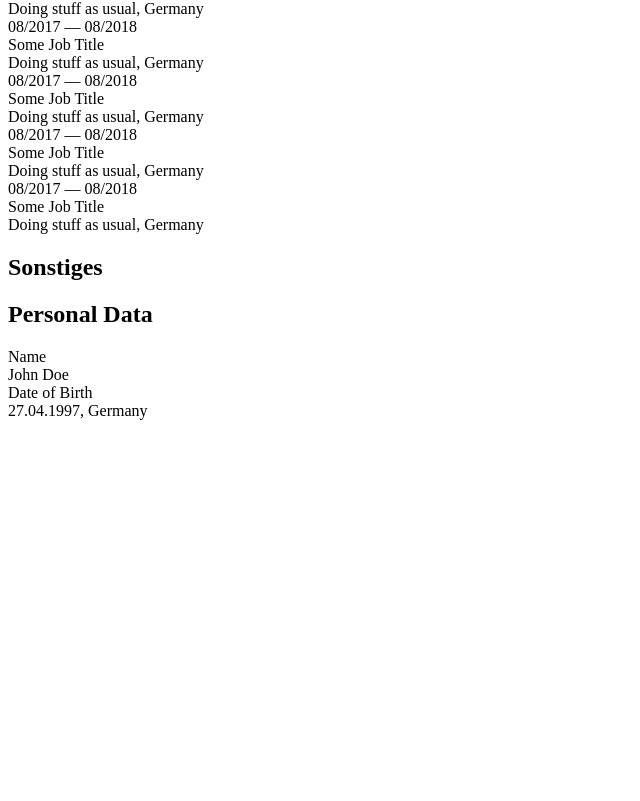
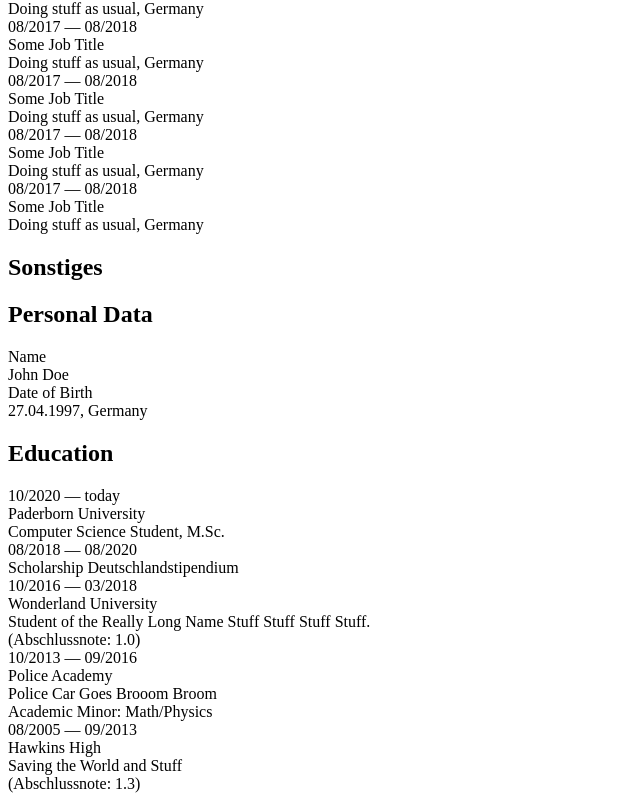
Before and after one commit to theovier/printable-multipage-cv, a Vue app: page / in a window 1280 px wide. Shown: the part 1211-2012 px from the top of the page, without its empty margins (0-640 px from the left). Before the commit the page ends 1639 px from the top, so only its background shows below. Built offline with nearby package versions, Linux system fonts and the light colour scheme; the HTML template or start-up script is replaced by a standard one.

Commit message:
add education section

```diff
--- /dev/null
+++ b/src/components/EducationSection.vue
@@ -0,0 +1,43 @@
+<template>
+	<div>
+		<section-header text="Education" />
+		<div class="space-y-8">
+			<entry
+				from="10/2020"
+				title="Paderborn University"
+				description="Computer Science Student, M.Sc."
+			/>
+			<entry
+				from="08/2018"
+				to="08/2020"
+				description="Scholarship Deutschlandstipendium"
+			/>
+			<entry
+				from="10/2016"
+				to="03/2018"
+				title="Wonderland University"
+				description="Student of the Really Long Name Stuff Stuff Stuff Stuff."
+				addition="(Abschlussnote: 1.0)"
+			/>
+			<entry
+				from="10/2013"
+				to="09/2016"
+				title="Police Academy"
+				description="Police Car Goes Brooom Broom"
+				addition="Academic Minor: Math/Physics"
+			/>
+			<entry
+				from="08/2005"
+				to="09/2013"
+				title="Hawkins High"
+				description="Saving the World and Stuff"
+				addition="(Abschlussnote: 1.3)"
+			/>
+		</div>
+	</div>
+</template>
+
+<script setup>
+import SectionHeader from "@/components/headers/SectionHeader.vue";
+import Entry from "@/components/history/HistoryEntry.vue";
+</script>
--- a/src/components/history/HistoryEntry.vue
+++ b/src/components/history/HistoryEntry.vue
@@ -8,6 +8,9 @@
 			<div class="">
 				{{ description }}
 			</div>
+			<div>
+				{{ addition }}
+			</div>
 		</div>
 	</div>
 </template>
@@ -15,8 +18,9 @@
 <script setup>
 defineProps({
 	from: { type: String, required: true },
-	to: { type: String, default: "heute" },
-	title: { type: String, default: "Globex Corporation" },
+	to: { type: String, default: "today" },
+	title: { type: String, default: "" },
 	description: { type: String, default: "" },
+	addition: { type: String, default: "" },
 });
 </script>
--- a/src/views/Playground.vue
+++ b/src/views/Playground.vue
@@ -6,7 +6,8 @@
 		<template #header>
 			<page-header headline="Sonstiges" />
 		</template>
-		<personal-section />
+		<personal />
+		<education />
 	</page>
 </template>
 
@@ -16,5 +17,6 @@ import Letter from "@/views/pages/Letter.vue";
 import History from "@/views/pages/History.vue";
 import Page from "@/views/pages/Page.vue";
 import PageHeader from "@/components/headers/PageHeader.vue";
-import PersonalSection from "@/components/PersonalSection.vue";
+import Personal from "@/components/PersonalSection.vue";
+import Education from "@/components/EducationSection.vue";
 </script>
```
